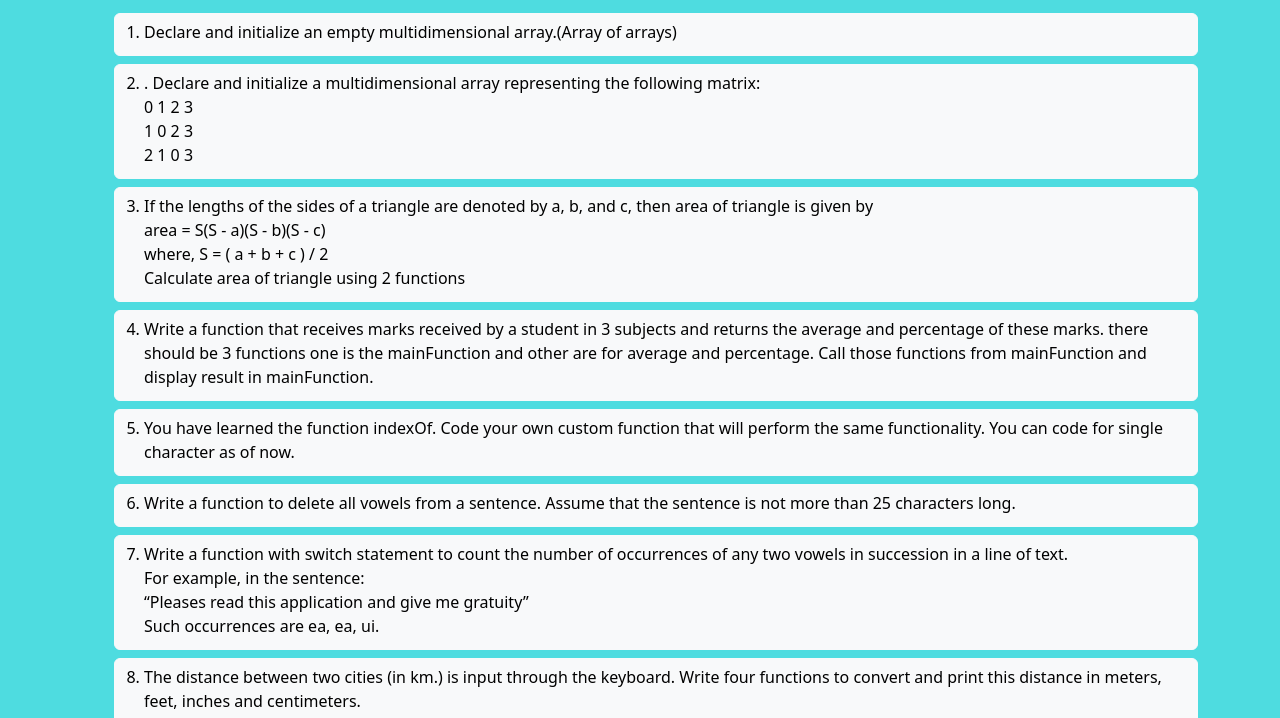
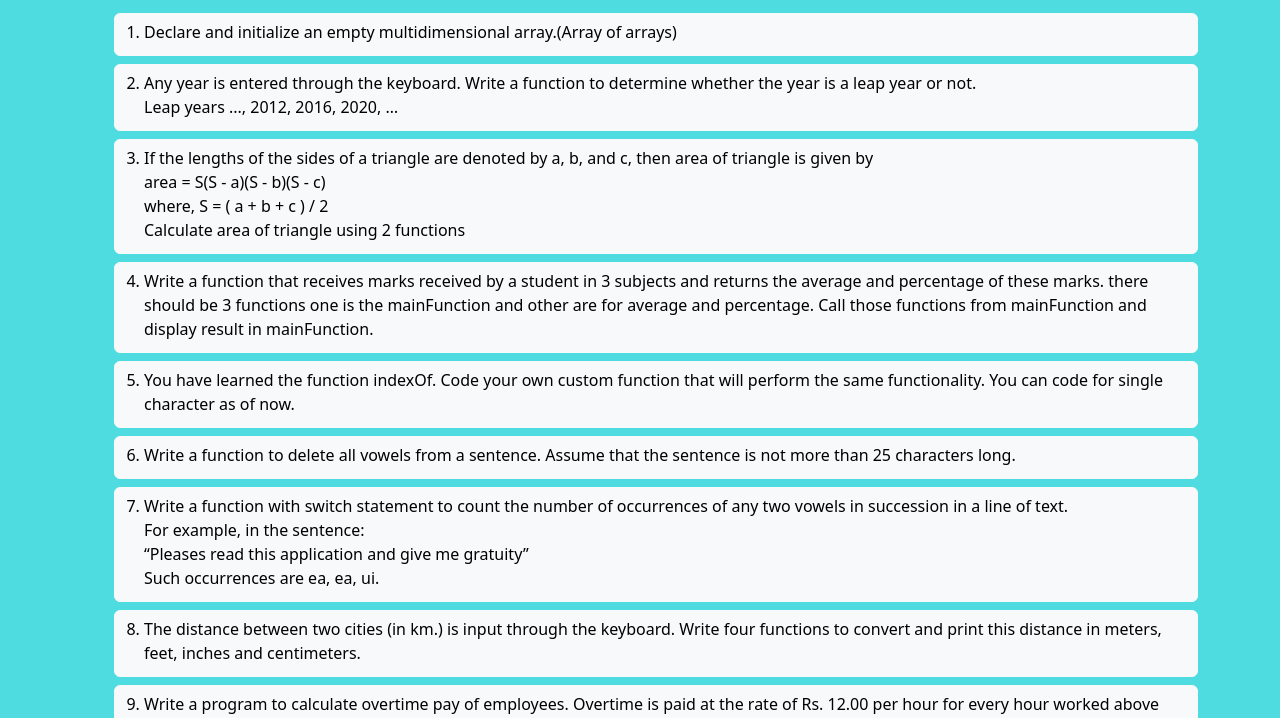
Before and after one commit to rabiayousuf187/JS_Assign_03-Chapter31-42-SMIT-20May2023, a plain HTML site: page pages/function-loops.html in a window 1280 px wide. Shown: the part 78-796 px from the top of the page. Drawn offline with nearby package versions, Linux system fonts and the light colour scheme.

Commit message:
Ques update

```diff
--- a/pages/function-loops.html
+++ b/pages/function-loops.html
@@ -25,10 +25,9 @@
           </button>
 
           <button class="btn btn-light" type="button" onclick="ques2()">
-            <li class="ques">. Declare and initialize a multidimensional array representing the following matrix:
-              <br>0 1 2 3
-              <br>1 0 2 3
-              <br>2 1 0 3
+            <li class="ques">Any year is entered through the keyboard. Write a function to determine whether the year is a leap year or not.
+              <br>Leap years ..., 2012, 2016, 2020, …
+
               </li>
           </button>
 
```
